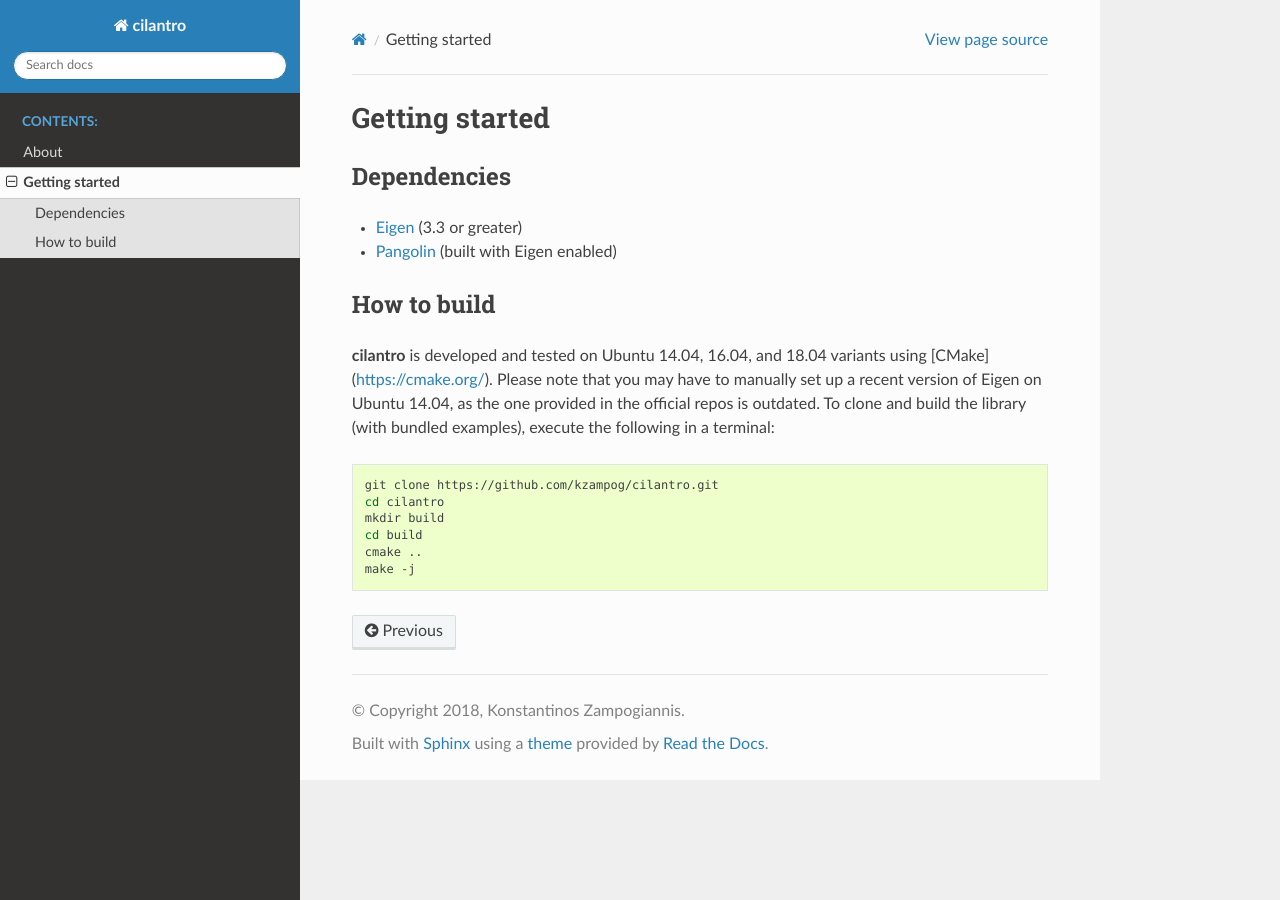
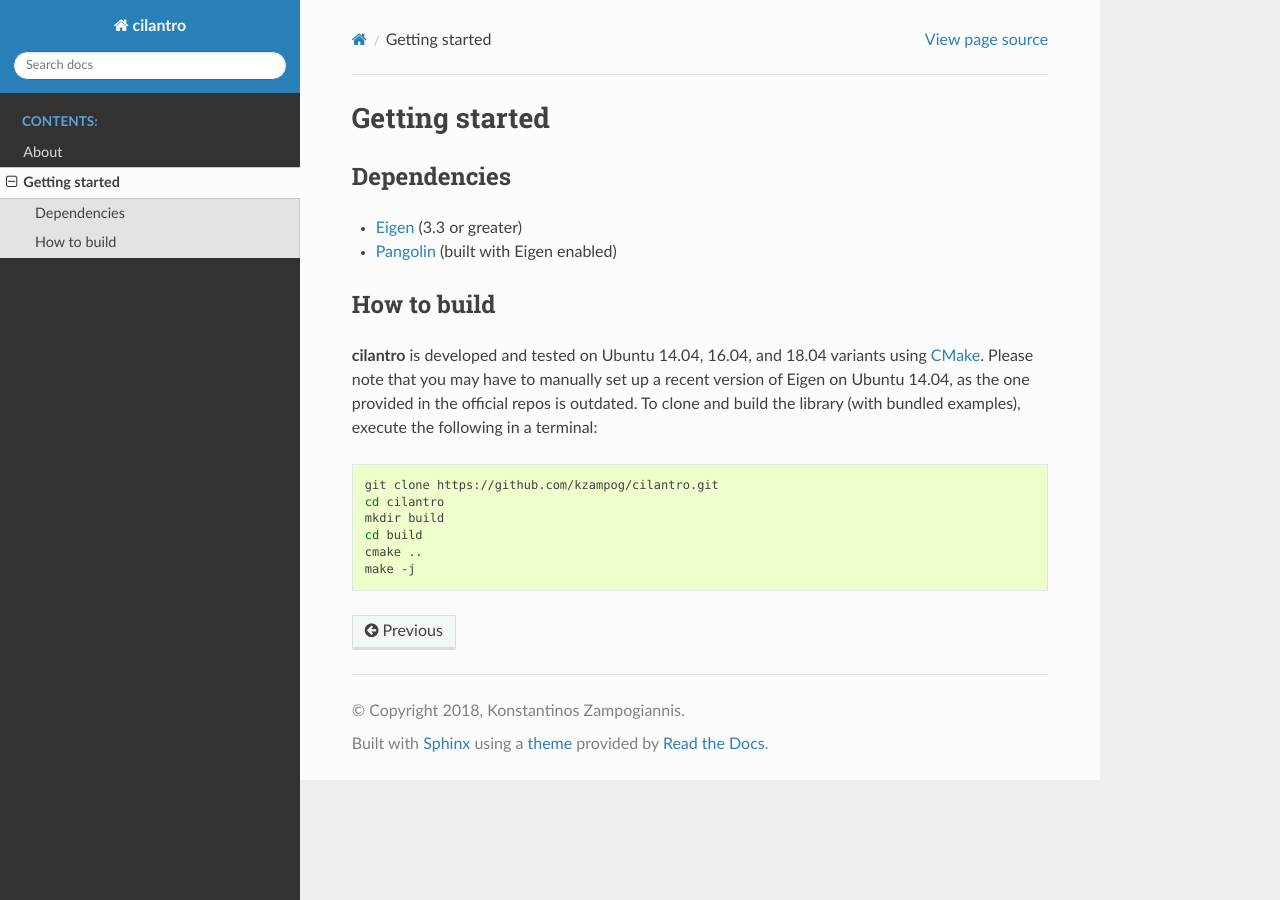
Before and after one commit to kzampog/cilantro, a Sphinx documentation site: the page built from docs/getting_started.rst, in a window 1280 px wide. Built offline with Sphinx 7.4.7 and the Read the Docs theme 2.0.0, drawn with Linux system fonts in a browser that asks for light colours; some of the changed lines change nothing that is shown.

Commit message:
Docs fixes

```diff
--- a/docs/getting_started.rst
+++ b/docs/getting_started.rst
@@ -10,7 +10,7 @@ Dependencies
 
 How to build
 ============
-**cilantro**  is developed and tested on Ubuntu 14.04, 16.04, and 18.04 variants using [CMake](https://cmake.org/). Please note that you may have to manually set up a recent version of Eigen on Ubuntu 14.04, as the one provided in the official repos is outdated. To clone and build the library (with bundled examples), execute the following in a terminal:
+**cilantro**  is developed and tested on Ubuntu 14.04, 16.04, and 18.04 variants using CMake_. Please note that you may have to manually set up a recent version of Eigen on Ubuntu 14.04, as the one provided in the official repos is outdated. To clone and build the library (with bundled examples), execute the following in a terminal:
 
 .. code-block:: bash
 
```
